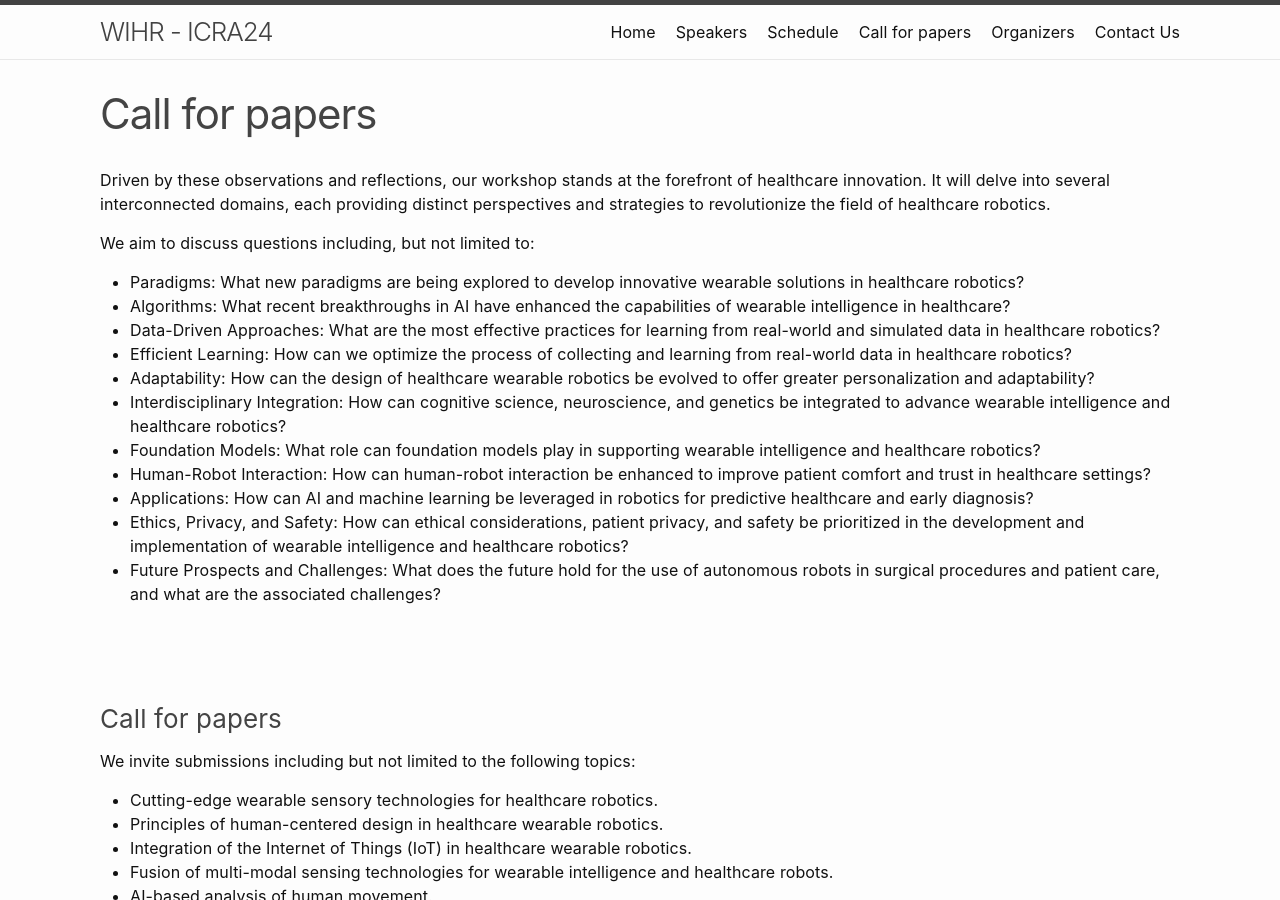
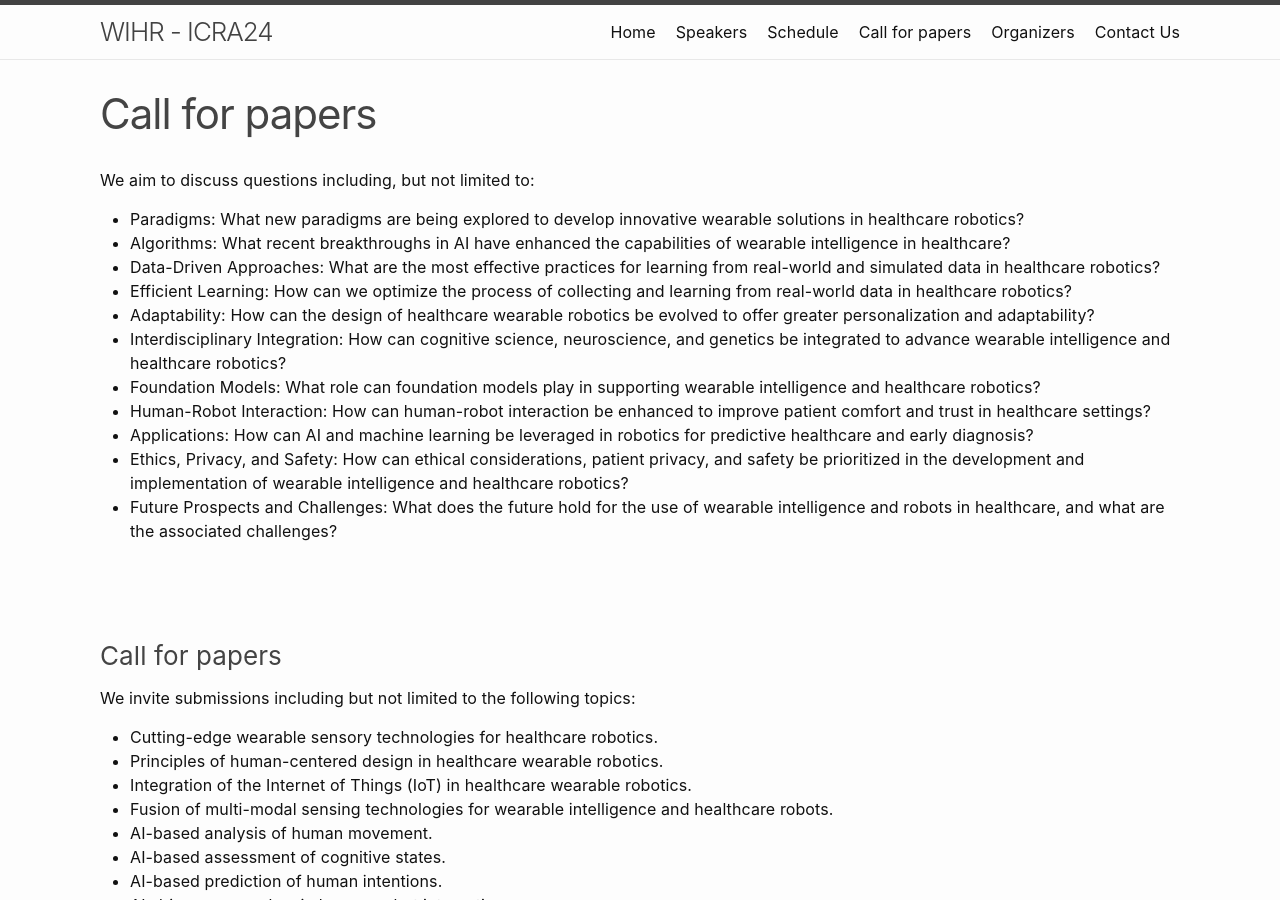
Before and after one commit to icrawearable/icrawearable.github.io, a Jekyll site: the page built from callforpapers.md, in a window 1280 px wide and 900 px high. Built offline with Jekyll 4.4.1, drawn with Linux system fonts in a browser that asks for light colours.

Commit message:
Update callforpapers.md

```diff
--- a/callforpapers.md
+++ b/callforpapers.md
@@ -3,8 +3,6 @@ layout: page
 title: Call for papers
 permalink: /callforpapers/
 ---
-
-Driven by these observations and reflections, our workshop stands at the forefront of healthcare innovation. It will delve into several interconnected domains, each providing distinct perspectives and strategies to revolutionize the field of healthcare robotics.
 
 We aim to discuss questions including, but not limited to:
 
@@ -18,7 +16,7 @@ We aim to discuss questions including, but not limited to:
 - Human-Robot Interaction: How can human-robot interaction be enhanced to improve patient comfort and trust in healthcare settings?
 - Applications: How can AI and machine learning be leveraged in robotics for predictive healthcare and early diagnosis?
 - Ethics, Privacy, and Safety: How can ethical considerations, patient privacy, and safety be prioritized in the development and implementation of wearable intelligence and healthcare robotics?
-- Future Prospects and Challenges: What does the future hold for the use of autonomous robots in surgical procedures and patient care, and what are the associated challenges?
+- Future Prospects and Challenges: What does the future hold for the use of wearable intelligence and robots in healthcare, and what are the associated challenges?
 
 
 &nbsp;
```
